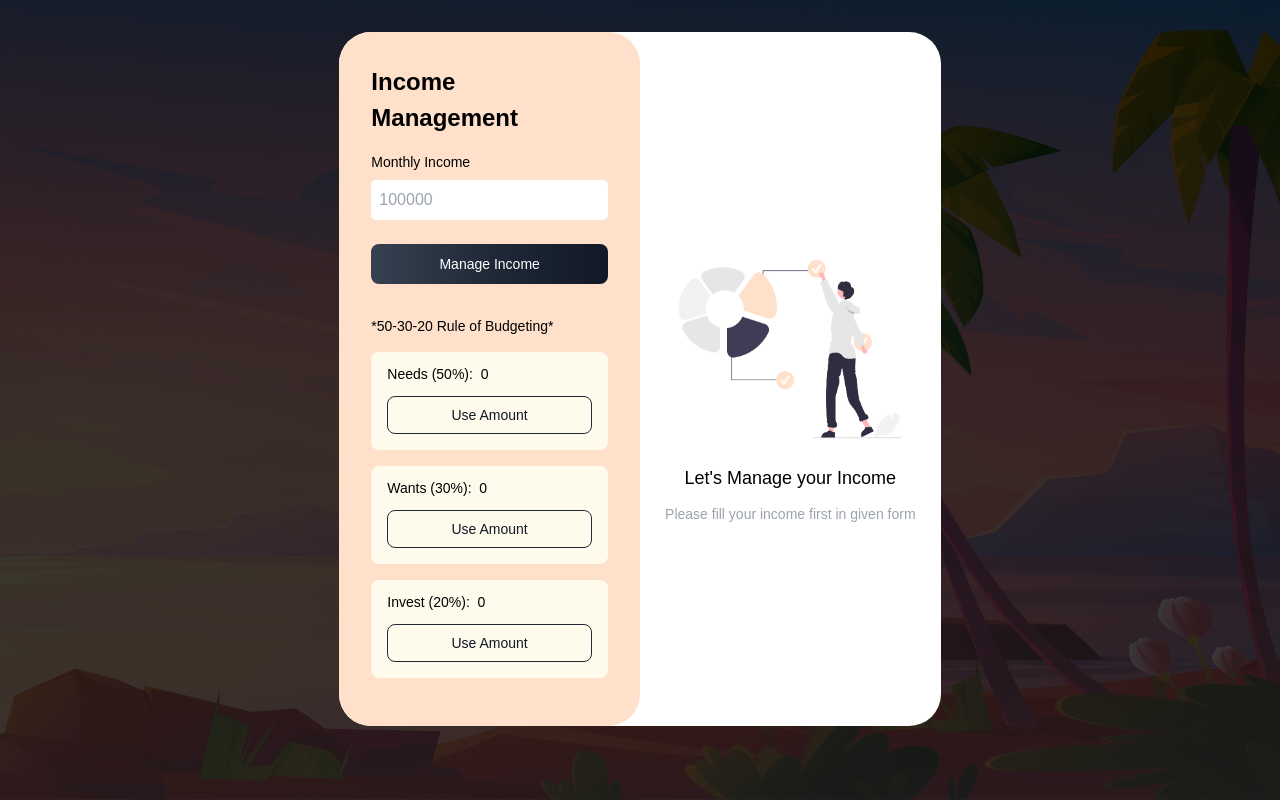
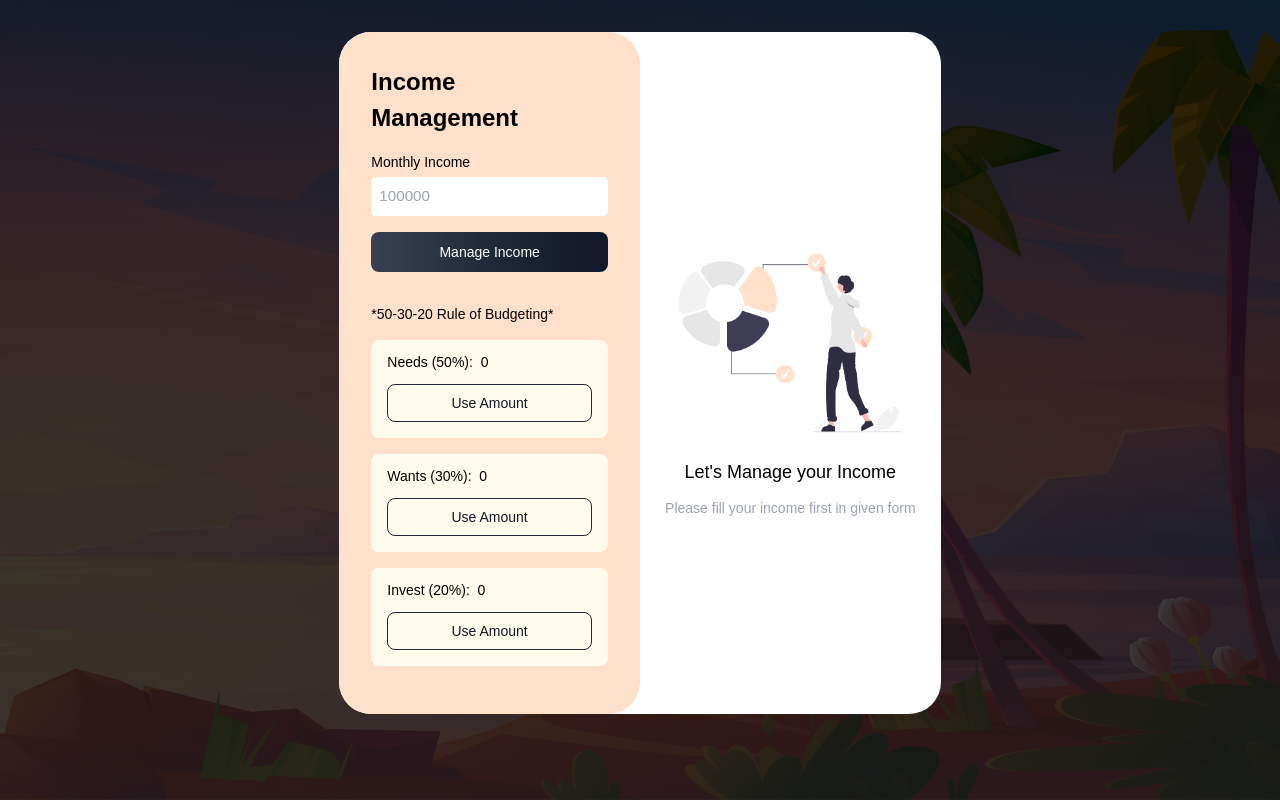
Before and after one commit to gauravsoni97/expensemanagement, a React (Create React App) app: page / in a window 1280 px wide. Built offline with nearby package versions, Linux system fonts and the light colour scheme.

Commit message:
ui fixes

```diff
--- a/src/Components/Main.css
+++ b/src/Components/Main.css
@@ -46,7 +46,7 @@
 }
 
 .inputfield {
-    margin-bottom: 1rem;
+    margin-bottom: .5rem;
     display: flex;
     align-items: flex-start;
     justify-content: flex-start;
@@ -55,7 +55,7 @@
 }
 .inputfield label {
     width: 100%;
-    margin-bottom: .5rem;
+    margin-bottom: .3rem;
 
 }
 .inputfield input {
@@ -64,12 +64,12 @@
     padding: .5rem;
     background-color: rgb(255, 255, 255);
     border-radius: .3rem;
+    font-size: .95rem;
 }
 
 
 .inputfield_rightside input{
   background-color: rgb(241, 241, 241);
-  font-size: .95rem;
 }
 
 .all_lists_parent{
```
